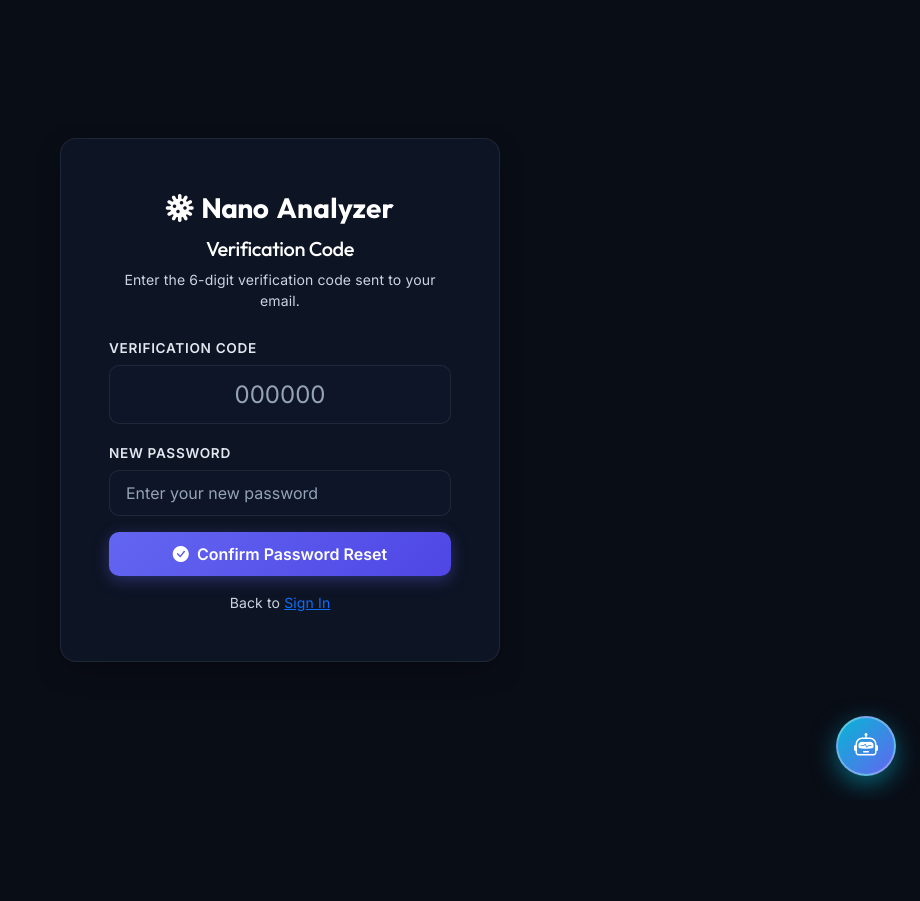
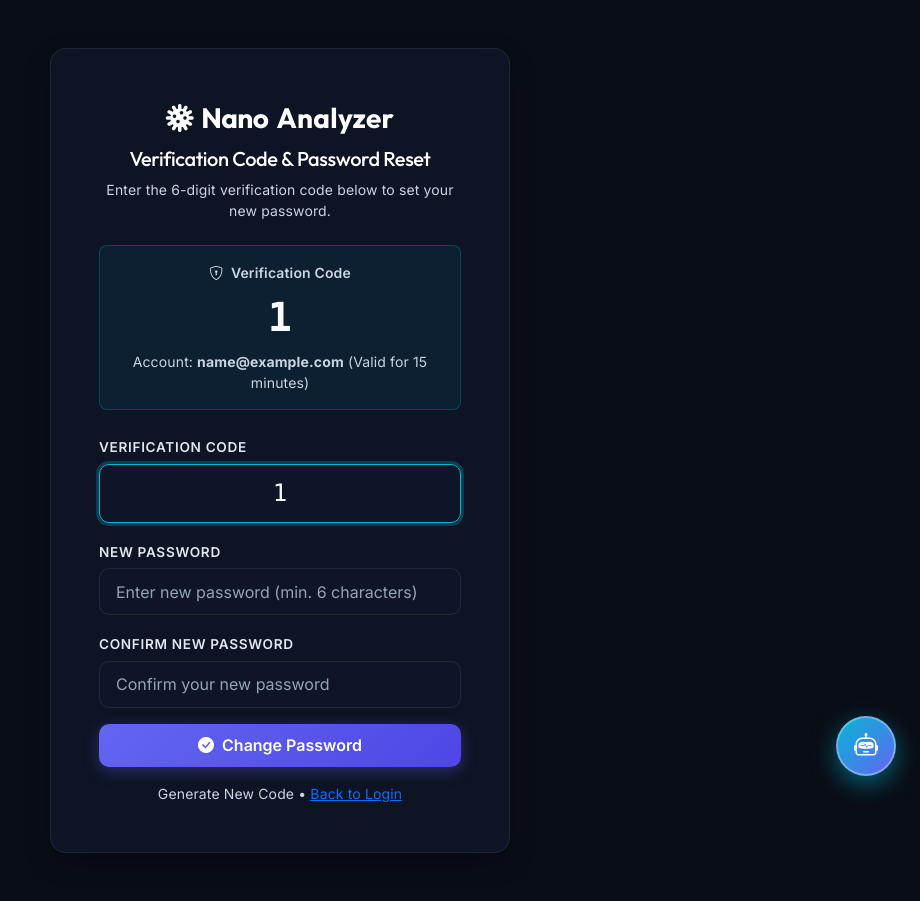
Before and after one commit to vayilarajitha/nanoanalyzer, a PHP site: page /verify_otp.php in a window 1280 px wide. Shown: the whole page, without its empty margins (360-1280 px from the left). Before the commit the page ends 795 px from the top, so only its background shows below. Run offline with PHP 8.4, Linux system fonts and the light colour scheme; the visitor is signed in with stand-in values (Sample User, id 1); some libraries are stand-ins or nearby versions.

Commit message:
Update password recovery flow for direct on-screen verification and enable PDO emulated prepares

```diff
--- a/api/auth.php
+++ b/api/auth.php
@@ -164,7 +164,7 @@ switch ($action) {
             $stmt = $pdo->prepare("SELECT id FROM users WHERE email ILIKE ?");
             $stmt->execute([$email]);
             if ($stmt->fetch()) {
-                echo json_encode(['status' => 'success', 'message' => 'Password reset verification code sent to your email.']);
+                echo json_encode(['status' => 'success', 'message' => 'Verification code generated successfully.']);
             } else {
                 echo json_encode(['status' => 'error', 'message' => 'No registered account found with that email address.']);
             }
--- a/config/db.php
+++ b/config/db.php
@@ -271,7 +271,7 @@ if (extension_loaded('pdo_pgsql') && !empty($candidates)) {
     $pdo_options = [
         PDO::ATTR_ERRMODE => PDO::ERRMODE_EXCEPTION,
         PDO::ATTR_DEFAULT_FETCH_MODE => PDO::FETCH_ASSOC,
-        PDO::ATTR_EMULATE_PREPARES => false,
+        PDO::ATTR_EMULATE_PREPARES => true,
     ];
 
     foreach ($candidates as $cand) {
--- a/verify_otp.php
+++ b/verify_otp.php
@@ -1,47 +1,67 @@
 <?php
 require_once __DIR__ . '/config/db.php';
-$page_title = 'Verify OTP Code | NanoAnalyzer';
+$page_title = 'Verification Code & Password Reset | NanoAnalyzer';
 
 $email = $_SESSION['reset_email'] ?? '';
-$active_otp = $_SESSION['otp_code'] ?? '';
+$display_otp = $_SESSION['otp_code'] ?? '';
+$otp_expires = $_SESSION['otp_expires'] ?? 0;
+
+if (empty($email) || empty($display_otp)) {
+    header('Location: forgot_password.php');
+    exit;
+}
+
 $error = '';
 $success = '';
 
 if ($_SERVER['REQUEST_METHOD'] === 'POST') {
     $otp_input = trim($_POST['otp_code'] ?? '');
     $new_password = trim($_POST['new_password'] ?? '');
+    $confirm_password = trim($_POST['confirm_password'] ?? '');
 
-    if (!empty($otp_input) && !empty($new_password)) {
+    if (empty($otp_input) || empty($new_password) || empty($confirm_password)) {
+        $error = 'Please fill in all required fields.';
+    } elseif ($new_password !== $confirm_password) {
+        $error = 'New password and confirmation password do not match.';
+    } elseif (strlen($new_password) < 6) {
+        $error = 'Password must be at least 6 characters long.';
+    } else {
         try {
             if (!($pdo instanceof PDO)) {
                 $db_err = get_db_error();
                 throw new Exception("Unable to establish connection to Supabase PostgreSQL database. " . ($db_err ? "Details: {$db_err}" : "Please check Render environment variables."));
             }
-            $stmt = $pdo->prepare("SELECT * FROM otp_codes WHERE email ILIKE ? AND (code = ? OR otp_code = ?) AND (used = false OR used IS NULL) AND expires_at > NOW() ORDER BY created_at DESC LIMIT 1");
+
+            // Check database otp_codes table
+            $stmt = $pdo->prepare("SELECT id FROM otp_codes WHERE email ILIKE ? AND (code = ? OR otp_code = ?) AND (used = false OR used IS NULL) AND expires_at > NOW() ORDER BY created_at DESC LIMIT 1");
             $stmt->execute([$email, $otp_input, $otp_input]);
             $row = $stmt->fetch();
 
-            if ($row || (!empty($active_otp) && $otp_input === strval($active_otp))) {
-                // Update password
+            $is_session_valid = ($otp_input === strval($display_otp) && time() <= $otp_expires);
+
+            if ($row || $is_session_valid) {
+                // Update password hash in users table
                 $new_hash = password_hash($new_password, PASSWORD_BCRYPT);
                 $update_user = $pdo->prepare("UPDATE users SET password_hash = ? WHERE email ILIKE ?");
                 $update_user->execute([$new_hash, $email]);
 
-                // Mark OTP used
-                if ($row) {
-                    $pdo->prepare("UPDATE otp_codes SET used = true WHERE id = ?")->execute([$row['id']]);
-                }
-                unset($_SESSION['otp_code']);
+                // Invalidate/mark OTP used in database
+                $update_otp = $pdo->prepare("UPDATE otp_codes SET used = true WHERE email ILIKE ? AND (code = ? OR otp_code = ?)");
+                $update_otp->execute([$email, $otp_input, $otp_input]);
 
-                $success = 'Password reset successfully! You can now log in with your new password.';
+                // Invalidate session keys immediately
+                unset($_SESSION['otp_code'], $_SESSION['reset_email'], $_SESSION['reset_user_id'], $_SESSION['otp_expires']);
+
+                // Set flash message and redirect to login
+                $_SESSION['flash_success'] = 'Password changed successfully. You can now log in.';
+                header('Location: login.php');
+                exit;
             } else {
-                $error = 'Invalid or expired OTP code.';
+                $error = 'Invalid or expired verification code. Please check the code and try again.';
             }
         } catch (Throwable $e) {
-            $error = $e->getMessage();
+            $error = 'Password reset could not be completed. Please try again.';
         }
-    } else {
-        $error = 'Please enter both OTP code and new password.';
     }
 }
 
@@ -49,43 +69,50 @@ include __DIR__ . '/includes/header.php';
 ?>
 
 <div class="container d-flex align-items-center justify-content-center min-vh-100 py-5">
-  <div class="glass-panel p-4 p-md-5" style="width: 100%; max-width: 440px;">
+  <div class="glass-panel p-4 p-md-5" style="width: 100%; max-width: 460px;">
     <div class="text-center mb-4">
       <a href="index.php" class="text-decoration-none text-white brand-font fw-bold fs-3 d-inline-flex align-items-center gap-2">
         <i class="bi bi-virus text-cyan"></i> Nano<span class="text-cyan">Analyzer</span>
       </a>
-      <h5 class="text-white mt-2">Verification Code</h5>
-      <p class="text-muted small">Enter the 6-digit verification code sent to your email.</p>
+      <h5 class="text-white mt-2">Verification Code & Password Reset</h5>
+      <p class="text-muted small">Enter the 6-digit verification code below to set your new password.</p>
+    </div>
+
+    <!-- Clean, On-Screen Verification Code Display Section -->
+    <div class="p-3 mb-4 rounded-3 text-center" style="background: rgba(6, 182, 212, 0.08); border: 1px solid rgba(6, 182, 212, 0.25);">
+      <div class="text-muted small mb-1 fw-semibold"><i class="bi bi-shield-lock text-cyan me-1"></i> Verification Code</div>
+      <div class="fs-1 fw-bold font-monospace text-cyan letter-spacing-3 my-1 user-select-all"><?php echo htmlspecialchars($display_otp); ?></div>
+      <div class="text-muted small">Account: <strong><?php echo htmlspecialchars($email); ?></strong> (Valid for 15 minutes)</div>
     </div>
 
     <?php if ($error): ?>
       <div class="alert alert-danger glass-panel text-white border-danger small mb-3"><?php echo htmlspecialchars($error); ?></div>
     <?php endif; ?>
 
-    <?php if ($success): ?>
-      <div class="alert alert-success glass-panel text-white border-success small mb-3"><?php echo htmlspecialchars($success); ?></div>
-      <a href="login.php" class="btn btn-glow-cyan w-100 py-2.5">Proceed to Login</a>
-    <?php else: ?>
     <form method="POST" action="verify_otp.php">
       <div class="mb-3">
         <label class="form-label">Verification Code</label>
-          <input type="text" name="otp_code" class="form-control text-center fs-4 letter-spacing-2" placeholder="000000" maxlength="6" required>
+        <input type="text" name="otp_code" class="form-control text-center fs-4 font-monospace letter-spacing-2" placeholder="000000" maxlength="6" value="<?php echo htmlspecialchars($display_otp); ?>" required autofocus>
       </div>
 
       <div class="mb-3">
         <label class="form-label">New Password</label>
-          <input type="password" name="new_password" class="form-control" placeholder="Enter your new password" required>
+        <input type="password" name="new_password" class="form-control" placeholder="Enter new password (min. 6 characters)" minlength="6" required>
+      </div>
+
+      <div class="mb-3">
+        <label class="form-label">Confirm New Password</label>
+        <input type="password" name="confirm_password" class="form-control" placeholder="Confirm your new password" minlength="6" required>
       </div>
 
       <button type="submit" class="btn btn-glow-primary w-100 py-2.5 mb-3">
-          <i class="bi bi-check-circle-fill me-1"></i> Confirm Password Reset
+        <i class="bi bi-check-circle-fill me-1"></i> Change Password
       </button>
 
       <div class="text-center text-muted small">
-          Back to <a href="login.php" class="text-cyan font-semibold">Sign In</a>
+        <a href="forgot_password.php" class="text-muted text-decoration-none">Generate New Code</a> &bull; <a href="login.php" class="text-cyan font-semibold">Back to Login</a>
       </div>
     </form>
-    <?php endif; ?>
   </div>
 </div>
 
```
Also changed, not shown: forgot_password.php (+13 -16 lines), login.php (+9 -0 lines). Lines whose indentation alone changed are shown as unchanged.
